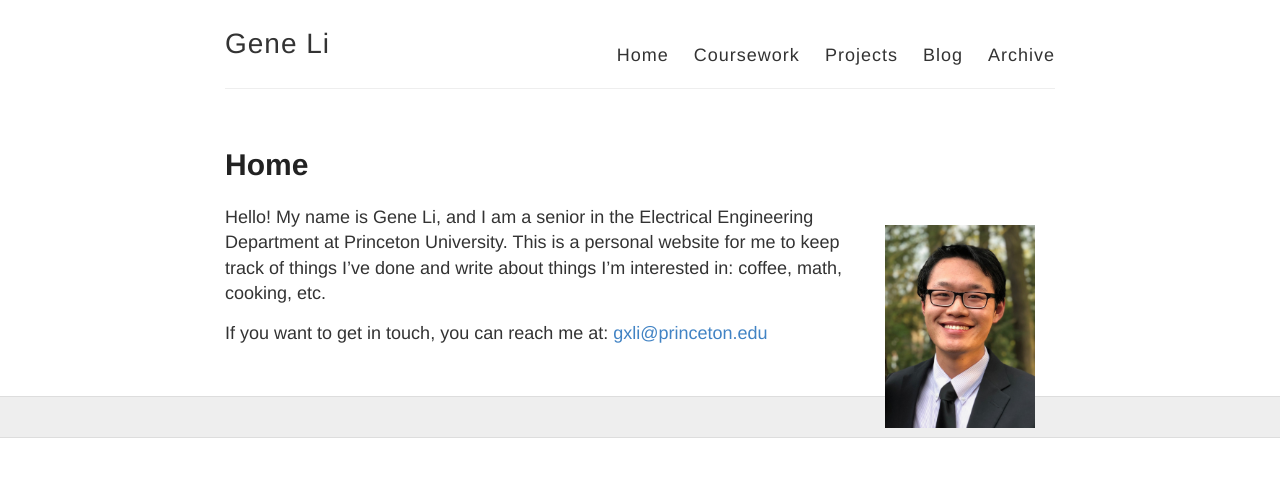
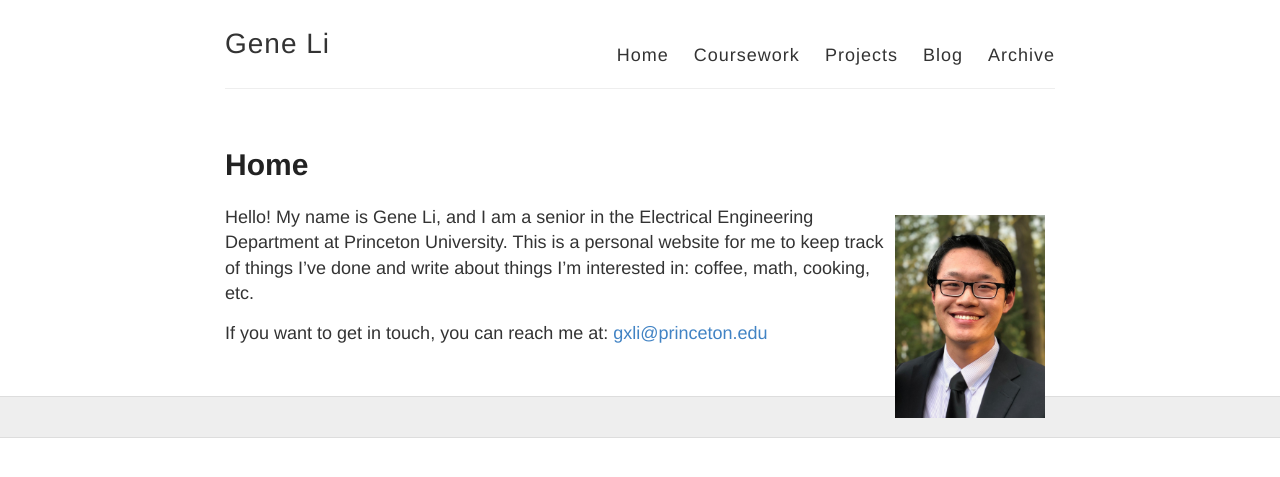
Before and after one commit to houcharlie/GXLI97.github.io, a Jekyll site: the page built from index.md, in a window 1280 px wide. Shown: the top 477 px of the page. Built offline with Jekyll 4.4.1, drawn with Linux system fonts in a browser that asks for light colours.

Commit message:
Update index.md

```diff
--- a/index.md
+++ b/index.md
@@ -3,7 +3,7 @@
 title: Home
 ---
 
-<img style="float:right;margin:20px;" src="{{site.url}}/images/picme.jpg" width="150" alt="gene">
+<img style="float:right;margin:10px;" src="{{site.url}}/images/picme.jpg" width="150" alt="gene">
 
 Hello! My name is Gene Li, and I am a senior in the Electrical Engineering Department at Princeton University. This is a personal website for me to keep track of things I've done and write about things I'm interested in: coffee, math, cooking, etc.
 
```
